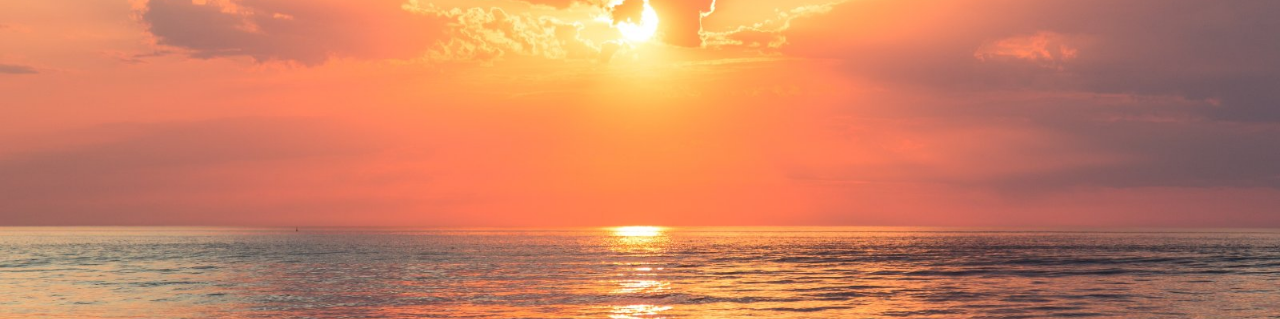
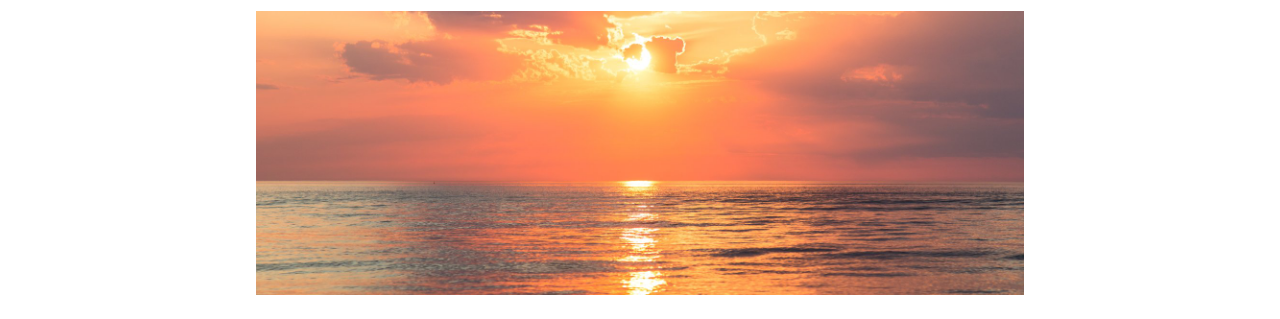
Before and after one commit to andihunter/buttons-and-fonts, a plain HTML site: page index.html in a window 1280 px wide. Shown: the part 263-582 px from the top of the page. Drawn offline with nearby package versions, Linux system fonts and the light colour scheme; the site is published under a folder, as on GitHub Pages, so addresses that start at the root find nothing; a web font is replaced by a local one.

Commit message:
css connection

```diff
--- a/index.html
+++ b/index.html
@@ -27,7 +27,7 @@
         <link rel="preconnect" href="https://fonts.googleapis.com">
         <link rel="preconnect" href="https://fonts.gstatic.com" crossorigin>
         <link href="https://fonts.googleapis.com/css2?family=MuseoModerno:wght@700&family=Raleway&display=swap" rel="stylesheet">
-        <link rel="stylesheet" href="/styles/styles.css">
+        <link rel="stylesheet" href="styles/styles.css">
 </head>
 <body>
     <header>
```
